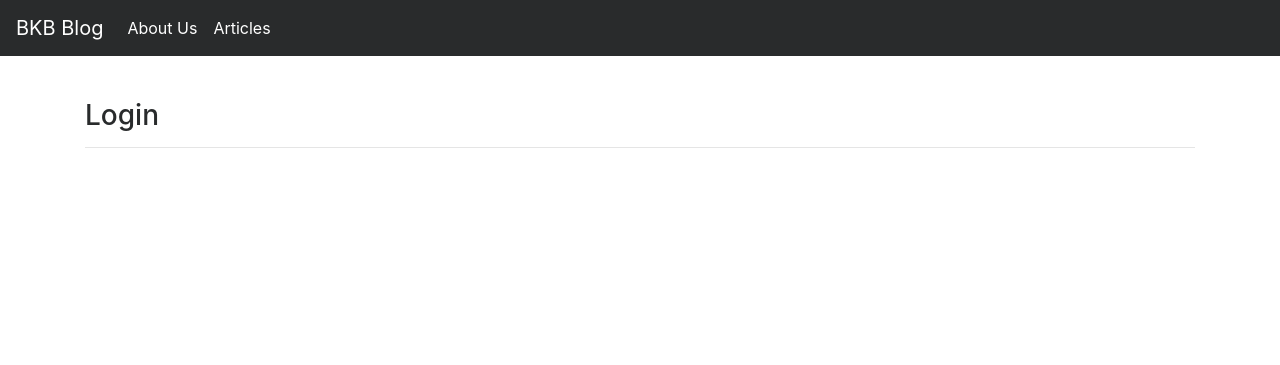
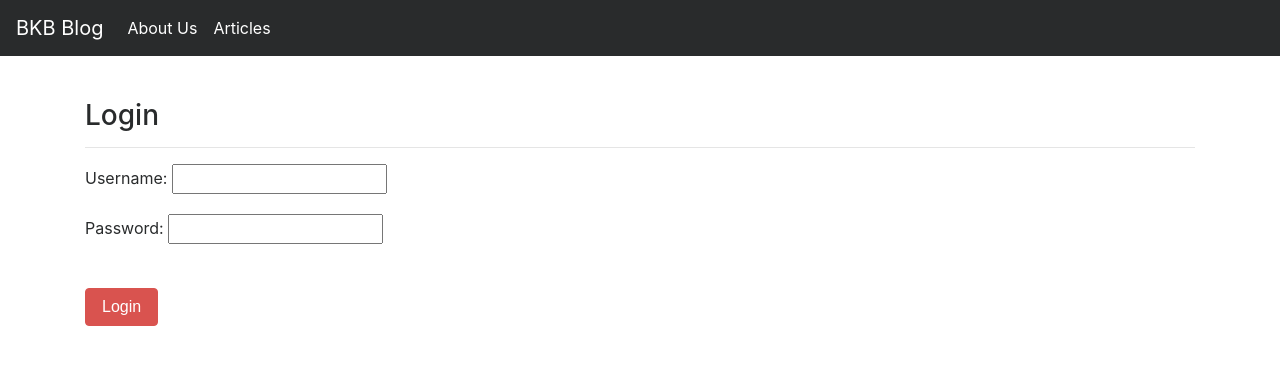
Before and after one commit to bilgekaganbr/BlogSiteProjectWithDjango, a Django app: page /user/login/ in a window 1280 px wide. Shown: the top 365 px of the page. Run offline with Django 4.2, Linux system fonts and the light colour scheme; some libraries are stand-ins or nearby versions.

Commit message:
BlogProj

```diff
--- a/templates/layout.html
+++ b/templates/layout.html
@@ -11,6 +11,18 @@
     {% include "includes/navbar.html" %}
 
     <div style="margin-top : 100px;" class="container">
+
+        {% if messages %}
+                {% for message in messages %}
+
+                    {% if message.tags == "info" %}
+                        <div class="alert alert-danger">{{ message }}</div>
+                    {% else %}
+                        <div class="alert alert-{{ message.tags }}">{{ message }}</div>
+                    {% endif %}
+                {% endfor %}
+        {% endif %}
+
         {% block body %}
 
         {% endblock  %}
--- a/templates/login.html
+++ b/templates/login.html
@@ -3,4 +3,9 @@
 {% block body %}
     <h3>Login</h3>
     <hr>
+    <form method="POST">
+        {% csrf_token %}
+        {{ form.as_p }}
+        <br>
+        <button type="submit" class="btn btn-danger">Login</button>
 {% endblock  %}
--- a/user/forms.py
+++ b/user/forms.py
@@ -3,7 +3,7 @@ from django import forms
 # Define a registration form that users can fill out to create an account
 class RegisterForm(forms.Form):
 
-    # Define the form inputs for the username and password
+    # Define the form inputs for the username, password, and confirm password
     username = forms.CharField(max_length = 50, label = "Username")
     password = forms.CharField(max_length = 20, label = "Password", widget = forms.PasswordInput)
     confirm = forms.CharField(max_length = 20, label = "Confirm Password", widget = forms.PasswordInput)
@@ -21,10 +21,19 @@ class RegisterForm(forms.Form):
             # Check if the password and confirm fields match, and raise a validation error if they don't
             raise forms.ValidationError("Passwords do not match.")
 
+        else:
+
         # If the form data is valid, return a cleaned data dictionary containing the username and password
-        values = {
-            "username" : username,
-            "password" : password,
-        }
+            values = {
+                "username" : username,
+                "password" : password,
+            }
 
-        return values
+            return values
+
+# Define a login form that users can fill out to login
+class LoginForm(forms.Form):
+
+    # Define the form inputs for the username and password
+    username = forms.CharField(label = "Username")
+    password = forms.CharField(label = "Password", widget = forms.PasswordInput)
--- a/user/views.py
+++ b/user/views.py
@@ -1,8 +1,9 @@
 # Import necessary modules and packages
 from django.shortcuts import render, redirect
-from .forms import RegisterForm
+from .forms import RegisterForm, LoginForm
 from django.contrib.auth.models import User
-from django.contrib.auth import login
+from django.contrib.auth import login, authenticate
+from django.contrib import messages
 
 # Create your views here.
 
@@ -14,6 +15,7 @@ def register(request):
 
     # Check if the form is valid, i.e., if all required fields have been filled out correctly
     if form.is_valid():
+
         # If the form is valid, extract the username and password from the form data
         username = form.cleaned_data.get("username")
         password = form.cleaned_data.get("password")
@@ -29,6 +31,9 @@ def register(request):
         # Log in the newly registered user
         login(request, newUser)
 
+        # Show a success message when the registration is successful
+        messages.success(request, "You have successfully registered.")
+
         # Redirect the user to the index page
         return redirect("index")
 
@@ -42,9 +47,47 @@ def register(request):
          # Render the register.html template with the context dictionary
         return render(request, "register.html", context)
 
+# Define the function-based view to handle requests to the user/login/ path of the website
 def log_in(request):
 
-    return render(request, "login.html")
+    # Create a new instance of the LoginForm using the request.POST data, if available
+    form = LoginForm(request.POST or None)
+
+    context = {
+        "form" : form
+    }
+
+    # Check if the form is valid, i.e., if all required fields have been filled out correctly
+    if form.is_valid():
+
+        # If the form is valid, extract the username and password from the form data
+        username = form.cleaned_data.get("username")
+        password = form.cleaned_data.get("password")
+
+        # Authenticate the user using the provided username and password
+        user = authenticate(username = username, password = password)
+
+        if user is None:
+
+            # If authentication fails, display an error message and render the login page again
+            messages.info(request, "The user name or password is incorrect.")
+
+            return render(request, "login.html", context)
+
+        else:
+
+            # If authentication succeeds, display a success message
+            messages.success(request, "You have successfully login.")
+
+            # Log in the user
+            login(request, user)
+
+            # Redirect to the index page
+            return redirect("index")
+    else:
+
+        # If the form is not valid, render the login page with the form
+        return render(request, "login.html", context)
 
 def log_out(request):
 
```
Also changed, not shown: db.sqlite3.
